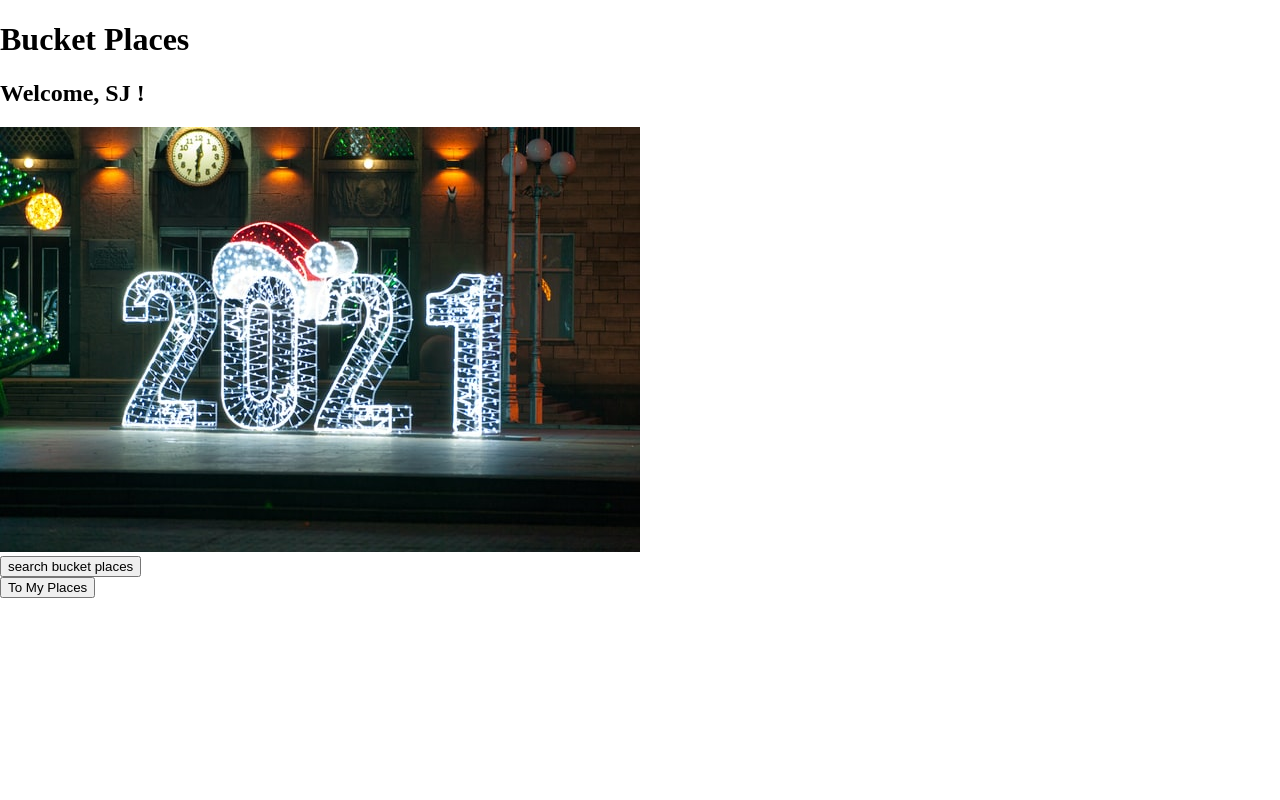
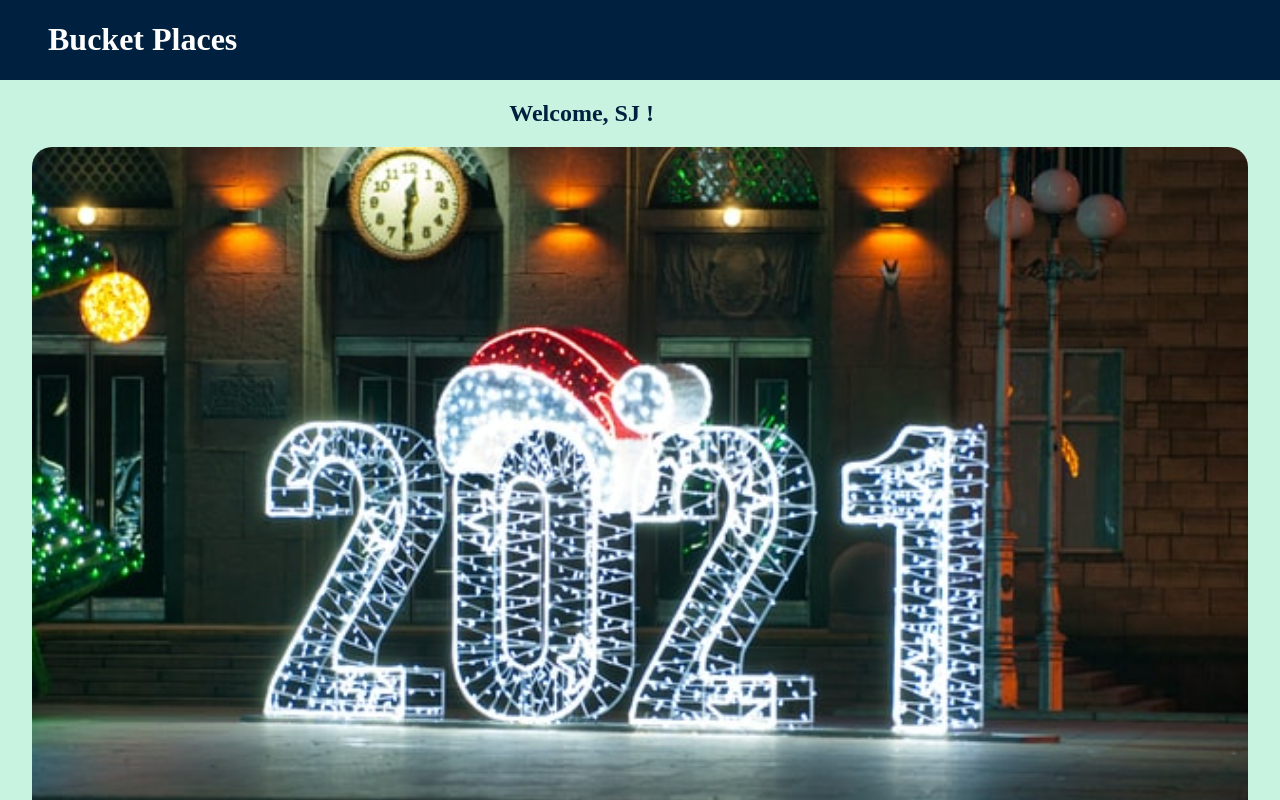
Before and after one commit to SeungjooKimSJ/ajax-project, a website: page index.html in a window 1280 px wide. Shown: the top 800 px of the page. Drawn offline with Linux system fonts and the light colour scheme.

Commit message:
Adding styling on the home page. #1

```diff
--- a/css/styles.css
+++ b/css/styles.css
@@ -0,0 +1,31 @@
+header {
+  display: flex;
+  justify-content: left;
+  padding-left: 3rem;
+  background-color: #00203F;
+  color: #ffffff;
+}
+
+main {
+  /* display: flex;
+  justify-content: center; */
+  /* flex-direction: column; */
+  /* text-align: center; */
+  background-color: #C9F3E1;
+  color: #00203F;
+}
+
+.main-h2-and-img {
+  display: flex;
+  flex-direction: column;
+  align-items: center;
+}
+
+.greeting {
+  padding-right: 7.3rem;
+}
+
+.main-img {
+  width: 95%;
+  border-radius: 20px;
+}
--- a/index.html
+++ b/index.html
@@ -11,16 +11,16 @@
 
 <body>
   <header>
-    <h1 class="h1-header">Bucket Places</h1>
+    <h1 class="header-h1">Bucket Places</h1>
     <div class="header-search-icon">
       <i class="fas fa-search"></i>
     </div>
   </header>
 
   <main>
-    <div class="container">
+    <div class="main-h2-and-img">
       <h2 class="greeting">Welcome, SJ !</h2>
-      <img src="images/new-year-winter-ver.jpg" alt="2021 with santa hat">
+      <img src="images/new-year-winter-ver.jpg" alt="2021 with santa hat" class="main-img">
     </div>
     <div class="main-two-btns">
       <div class="main-first-btn">
```
